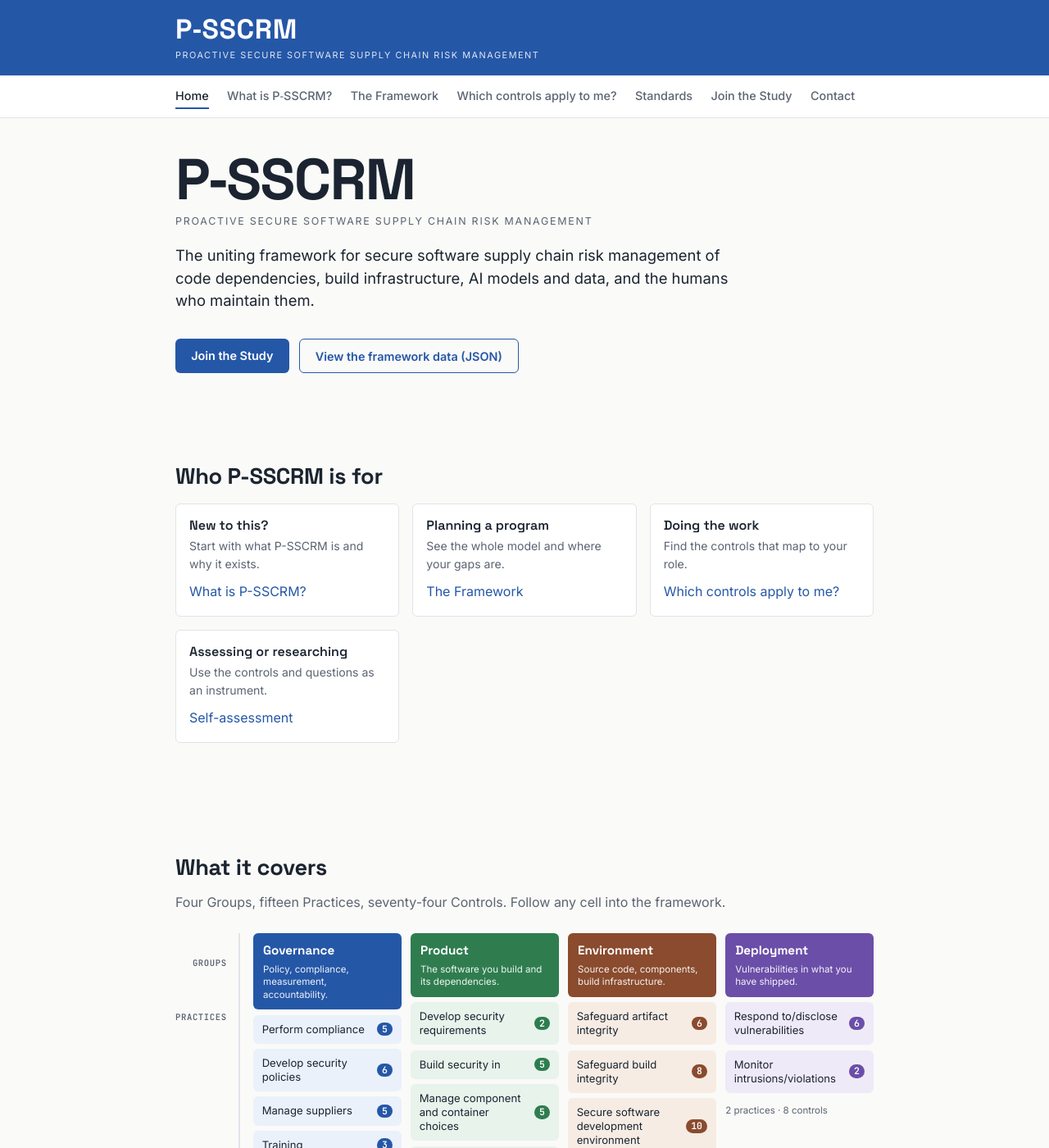
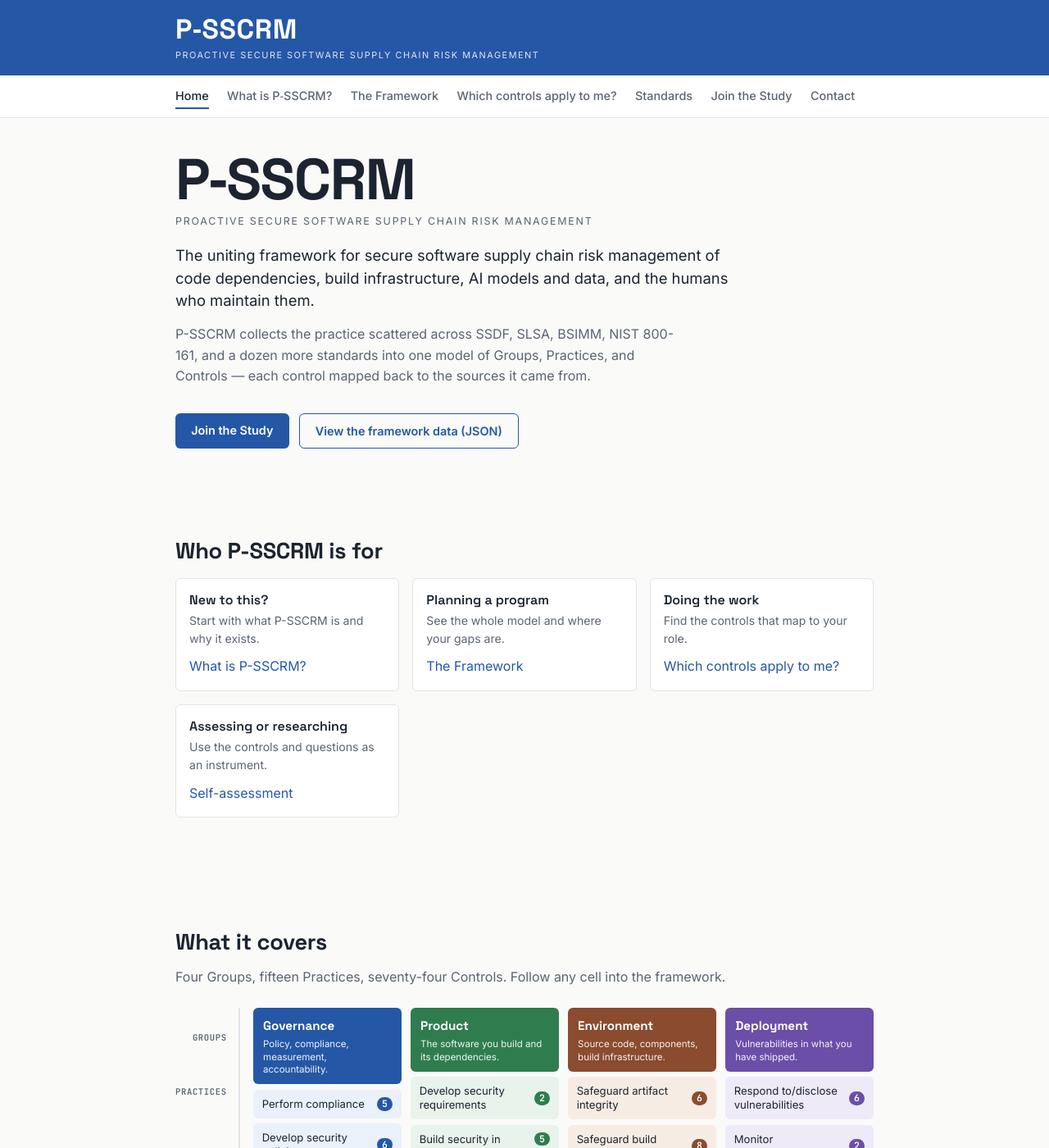
Before and after one commit to tanmaypardeshi/p-sscrm, a Jekyll site: the page built from index.html, in a window 1280 px wide and 1400 px high. Shown: the whole window at 82% size. Built offline with Jekyll 4.4.1, drawn with Linux system fonts in a browser that asks for light colours.

Commit message:
Restore hero intro line (SSDF/SLSA/BSIMM context sentence)

```diff
--- a/index.html
+++ b/index.html
@@ -11,6 +11,7 @@
     <h1 class="hero-brand">P&#8209;SSCRM</h1>
     <p class="hero-expand">Proactive Secure Software Supply Chain Risk Management</p>
     <p class="hero-tagline">The uniting framework for secure software supply chain risk management of code dependencies, build infrastructure, AI models and data, and the humans who maintain them.</p>
+    <p class="hero-lede">P-SSCRM collects the practice scattered across SSDF, SLSA, BSIMM, NIST 800-161, and a dozen more standards into one model of Groups, Practices, and Controls — each control mapped back to the sources it came from.</p>
     <p class="hero-actions">
       <a class="btn" href="{{ "/participate/" | relative_url }}">Join the Study</a>
       <a class="btn btn-secondary" href="{{ v.download_url }}" target="_blank" rel="noopener">View the framework data (JSON)</a>
--- a/static/css/main.css
+++ b/static/css/main.css
@@ -160,6 +160,11 @@
   font-size: clamp(1rem, 0.95rem + 0.35vw, 1.15rem);
   line-height: 1.5;
   max-width: 60ch;
+  margin: 0 0 0.9rem;
+}
+.hero-lede {
+  max-width: 62ch;
+  color: var(--text-muted);
   margin: 0 0 1.5rem;
 }
 
```
